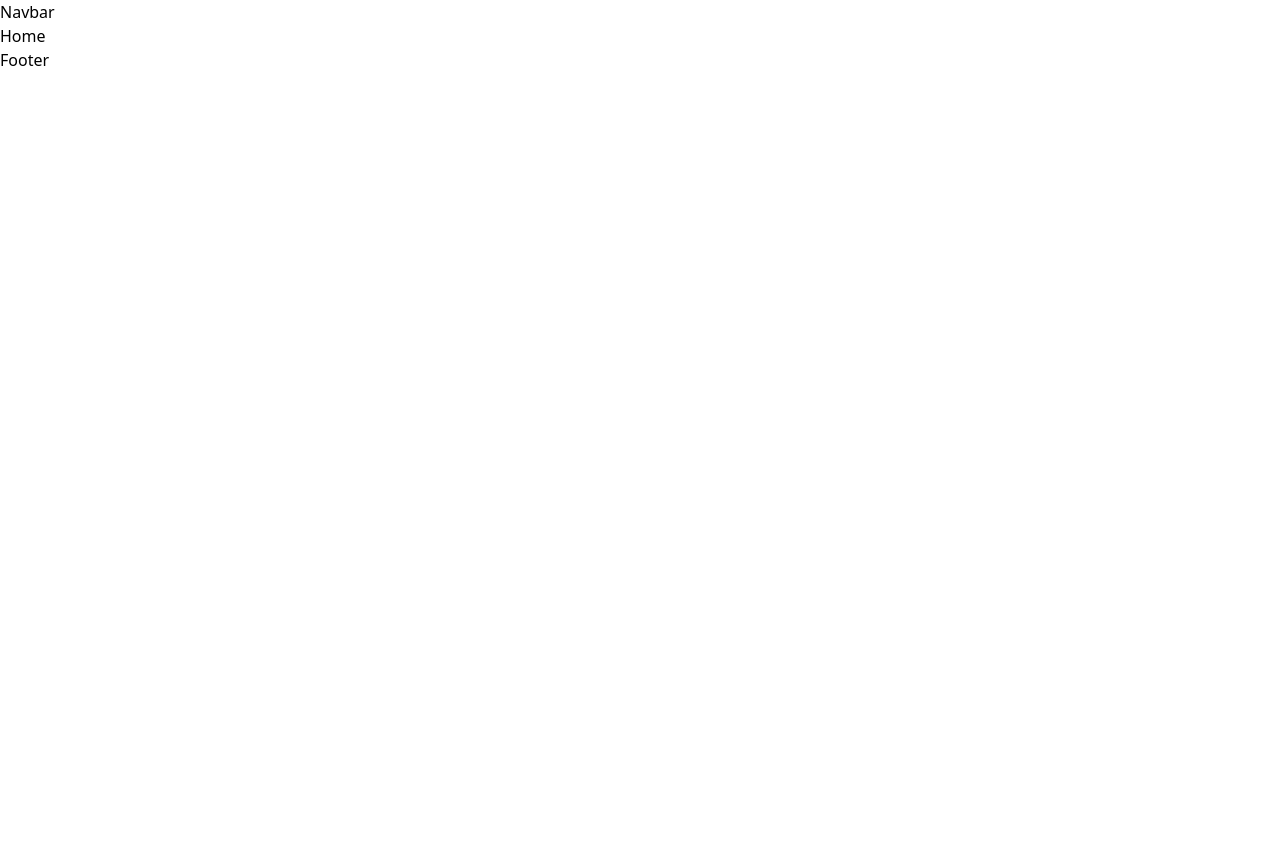
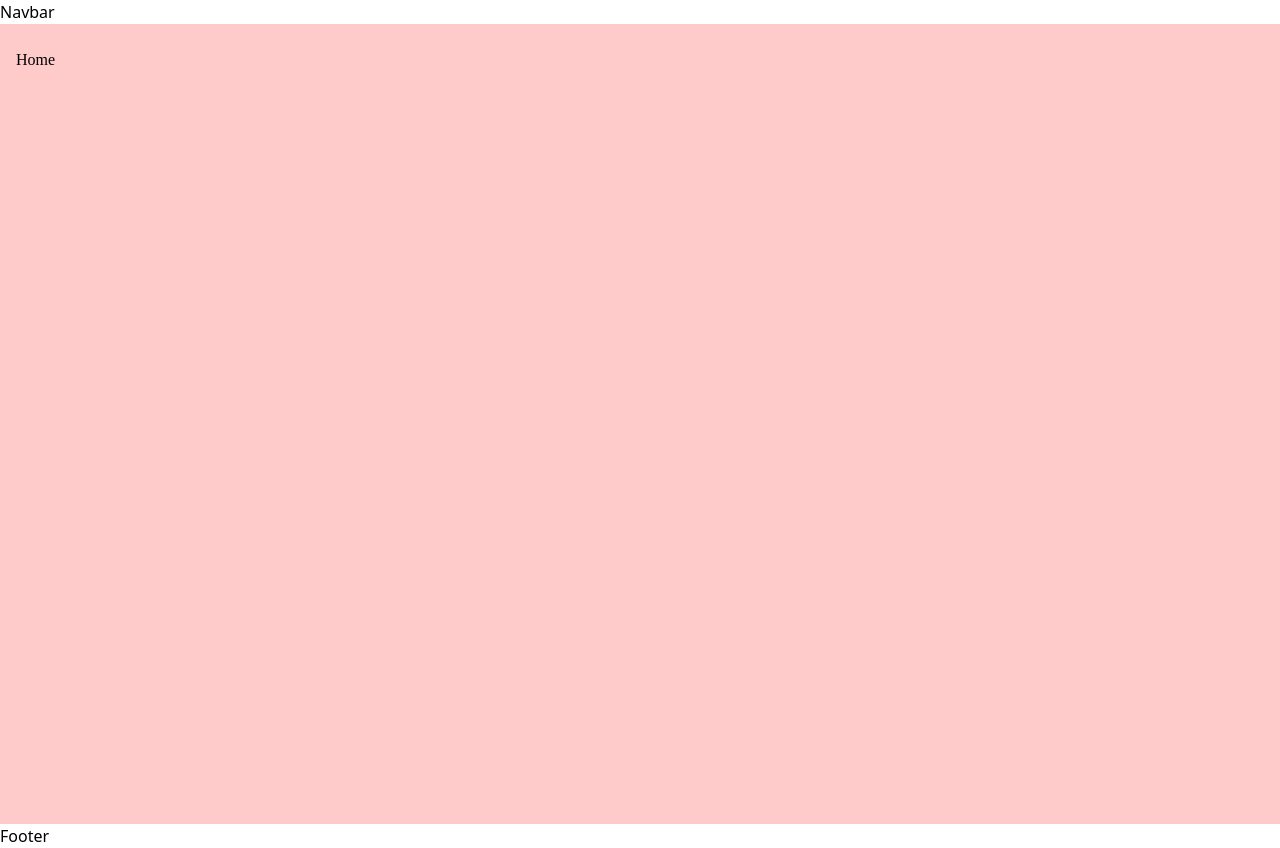
Before and after one commit to PetyaFerreiraDeveloper/book-store-mern, a React (Vite) app in the folder frontend/: page / in a window 1280 px wide. Before the commit the page ends 800 px from the top, so only its background shows below. Built offline with nearby package versions, Linux system fonts and the light colour scheme.

Commit message:
define fonts and colors

```diff
--- /dev/null
+++ b/frontend/src/App.css
@@ -0,0 +1 @@
+@import url("https://fonts.googleapis.com/css2?family=Montserrat:ital,wght@0,100..900;1,100..900&family=Nunito+Sans:ital,opsz,wght@0,6..12,200..1000;1,6..12,200..1000&display=swap");
--- a/frontend/src/App.jsx
+++ b/frontend/src/App.jsx
@@ -2,11 +2,13 @@ import { Outlet } from "react-router-dom"
 
 function App() {
   return (
-    <>
+    <div className="max-w-screen-2xl mx-auto">
       <nav>Navbar</nav>
-      <Outlet />
+      <main className="min-h-screen bg-red-200 px-4 py-6 font-primary">
+        <Outlet />
+      </main>
       <footer>Footer</footer>
-    </>
+    </div>
   )
 }
 
--- a/frontend/tailwind.config.js
+++ b/frontend/tailwind.config.js
@@ -2,7 +2,18 @@
 export default {
   content: ["./index.html", "./src/**/*.{js,ts,jsx,tsx}"],
   theme: {
-    extend: {},
+    extend: {
+      colors: {
+        primary: "#FFCE1A",
+        secondary: "#0D0842",
+        blackBg: "#F3F3F3",
+        favorite: "#FF5841",
+      },
+      fontFamily: {
+        primary: ["Montserrat", "serif"],
+        secondary: ["Nunito Sans", "sans-serif"],
+      },
+    },
   },
   plugins: [],
 }
```
